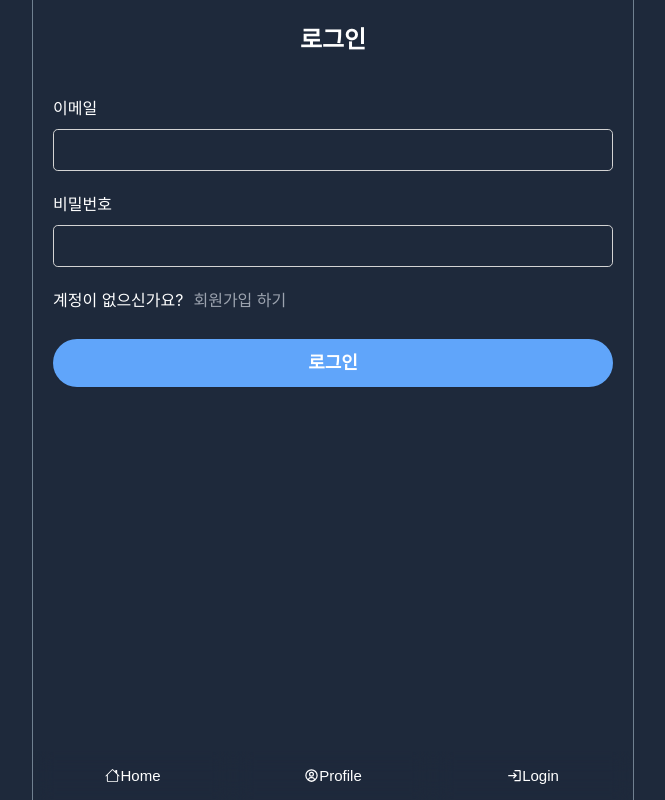
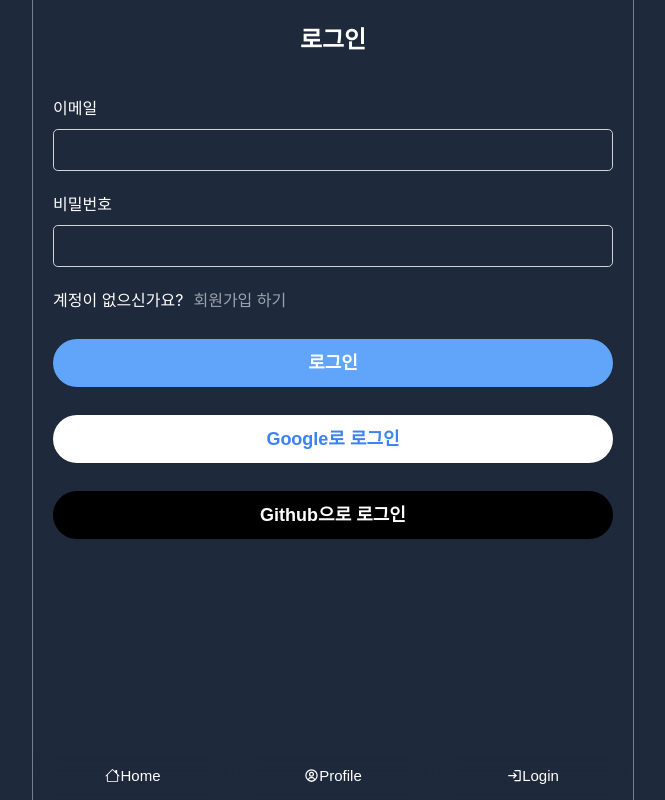
Before and after one commit to nodnjs1231/twitter-s, a React (Create React App) app: page /users/login in a window 1280 px wide. Shown: the whole page, without its empty margins (307-972 px from the left). Built offline with nearby package versions, Linux system fonts and the light colour scheme; no server answers.

Commit message:
Add : Firebase OAuth - Google, Github

```diff
--- a/src/components/users/LoginForm.tsx
+++ b/src/components/users/LoginForm.tsx
@@ -1,4 +1,10 @@
-import { signInWithEmailAndPassword, getAuth } from 'firebase/auth';
+import {
+  signInWithEmailAndPassword,
+  getAuth,
+  GoogleAuthProvider,
+  GithubAuthProvider,
+  signInWithPopup,
+} from 'firebase/auth';
 import { app } from 'firebaseApp';
 import { useState } from 'react';
 import { Link, useNavigate } from 'react-router-dom';
@@ -62,6 +68,35 @@
     setLoginData({ ...loginData, [name]: value });
   };
 
+  const onClickSocialLogin = async (e: any) => {
+    const { name } = e?.target;
+
+    let provider;
+    const auth = getAuth(app);
+
+    if (name === 'google') {
+      provider = new GoogleAuthProvider();
+    }
+
+    if (name === 'github') {
+      provider = new GithubAuthProvider();
+    }
+
+    await signInWithPopup(
+      auth,
+      provider as GithubAuthProvider | GoogleAuthProvider //타입지정
+    )
+      .then((result) => {
+        console.log(result);
+        toast.success('로그인 되었습니다.');
+      })
+      .catch((error) => {
+        console.log(error);
+        const errorMessage = error?.message;
+        toast?.error(errorMessage);
+      });
+  };
+
   return (
     <form className="form from--lg" onSubmit={onSubmit}>
       <div className="form__title">로그인</div>
@@ -107,6 +142,26 @@
           로그인
         </button>
       </div>
+      <div className="form__block--lg">
+        <button
+          type="button"
+          name="google"
+          className="form__btn--google"
+          onClick={onClickSocialLogin}
+        >
+          Google로 로그인
+        </button>
+      </div>
+      <div className="form__block--lg">
+        <button
+          type="button"
+          name="github"
+          className="form__btn--github"
+          onClick={onClickSocialLogin}
+        >
+          Github으로 로그인
+        </button>
+      </div>
     </form>
   );
 }
--- a/src/components/users/SignupForm.tsx
+++ b/src/components/users/SignupForm.tsx
@@ -1,4 +1,10 @@
-import { createUserWithEmailAndPassword, getAuth } from 'firebase/auth';
+import {
+  createUserWithEmailAndPassword,
+  getAuth,
+  signInWithPopup,
+  GoogleAuthProvider,
+  GithubAuthProvider,
+} from 'firebase/auth';
 import { app } from 'firebaseApp';
 import { useState } from 'react';
 import { Link, useNavigate } from 'react-router-dom';
@@ -79,6 +85,35 @@
     setSignData({ ...signData, [name]: value });
   };
 
+  const onClickSocialLogin = async (e: any) => {
+    const { name } = e?.target;
+
+    let provider;
+    const auth = getAuth(app);
+
+    if (name === 'google') {
+      provider = new GoogleAuthProvider();
+    }
+
+    if (name === 'github') {
+      provider = new GithubAuthProvider();
+    }
+
+    await signInWithPopup(
+      auth,
+      provider as GithubAuthProvider | GoogleAuthProvider //타입지정
+    )
+      .then((result) => {
+        console.log(result);
+        toast.success('로그인 되었습니다.');
+      })
+      .catch((error) => {
+        console.log(error);
+        const errorMessage = error?.message;
+        toast?.error(errorMessage);
+      });
+  };
+
   return (
     <form className="form from--lg" onSubmit={onSubmit}>
       <div className="form__title">회원가입</div>
@@ -135,6 +170,26 @@
           회원가입
         </button>
       </div>
+      <div className="form__block--lg">
+        <button
+          type="button"
+          name="google"
+          className="form__btn--google"
+          onClick={onClickSocialLogin}
+        >
+          Google로 회원가입
+        </button>
+      </div>
+      <div className="form__block--lg">
+        <button
+          type="button"
+          name="github"
+          className="form__btn--github"
+          onClick={onClickSocialLogin}
+        >
+          Github으로 회원가입
+        </button>
+      </div>
     </form>
   );
 }
--- a/src/index.scss
+++ b/src/index.scss
@@ -314,4 +314,28 @@
   &__error {
     color: red;
   }
+
+  &__btn--google {
+    @extend .form__btn--submit;
+    background-color: white;
+    color: $activeBorder;
+
+    &:hover,
+    &:focus {
+      background-color: $primaryColor;
+      color: white;
+    }
+  }
+
+  &__btn--github {
+    @extend .form__btn--submit;
+    background-color: black;
+    color: white;
+
+    &:hover,
+    &:focus {
+      background-color: $activeBg;
+      color: white;
+    }
+  }
 }
```
